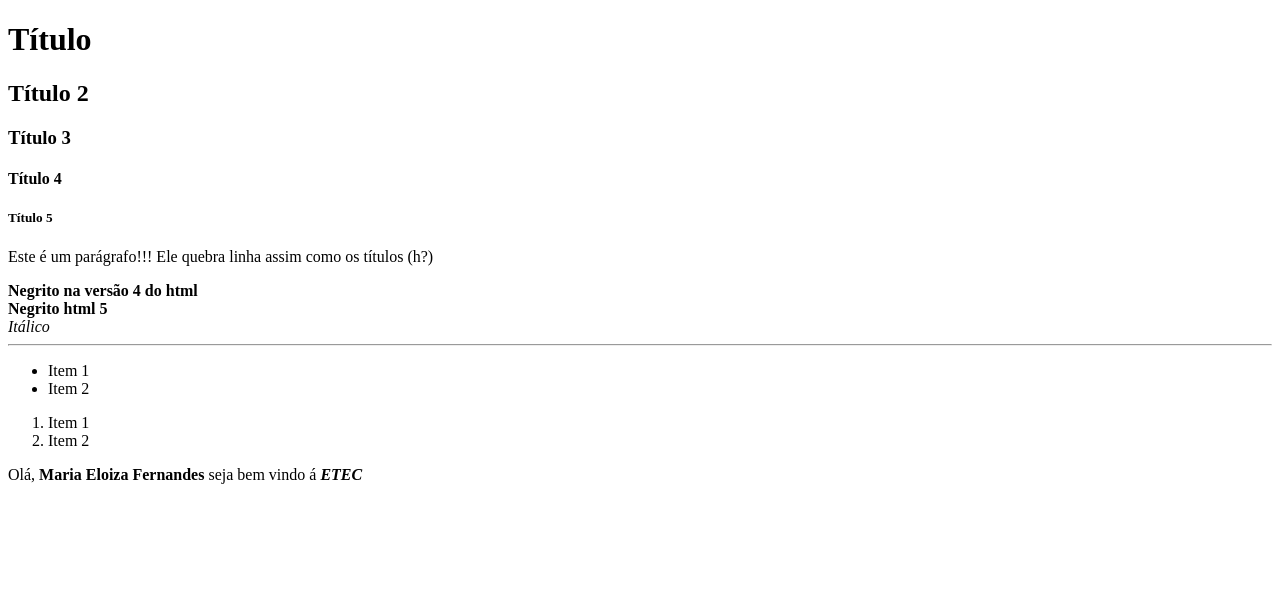
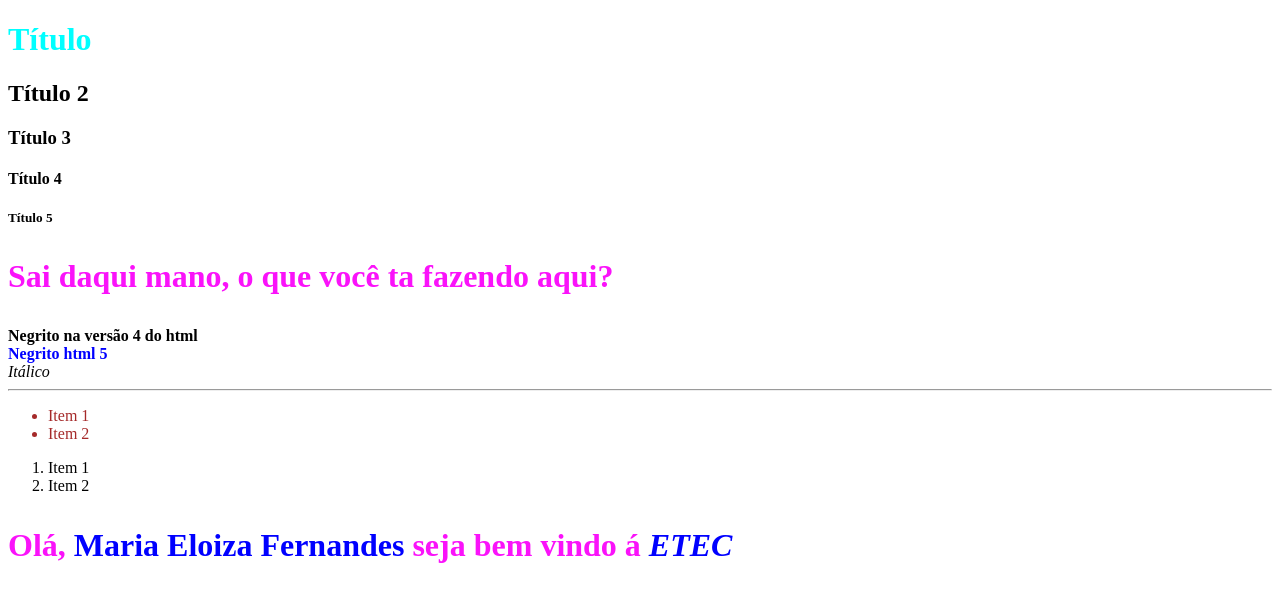
Before and after one commit to MaEloFer/AulasPWI, a plain HTML site: page Aula20022020/Index.html in a window 1280 px wide. Drawn offline with Linux system fonts and the light colour scheme.

Commit message:
Adicionado CSS

```diff
--- a/Aula20022020/Index.html
+++ b/Aula20022020/Index.html
@@ -2,6 +2,25 @@
 <html>
     <head>
         <title>Minha primeira página</title>
+        <style>
+            p {
+                color: #fa12fa;
+                font-size: xx-large;
+                font-weight: bold
+            }
+
+            h1 {
+                color:aqua;
+            }
+
+            strong {
+                color:blue
+            }
+
+            ul {
+                color:brown
+            }
+        </style>
 
     </head>
     <body>
@@ -11,7 +30,7 @@
         <h4>Título 4</h4>
         <h5>Título 5</h5>
 
-        <P>Este é um parágrafo!!! Ele quebra linha assim como os títulos (h?)</P>
+        <P>Sai daqui mano, o que você ta fazendo aqui?</P>
 
         <b>Negrito na versão 4 do html</b>
         <br /> <!-- BR quebra a linha, isso é um comentário, não aparece -->
```
